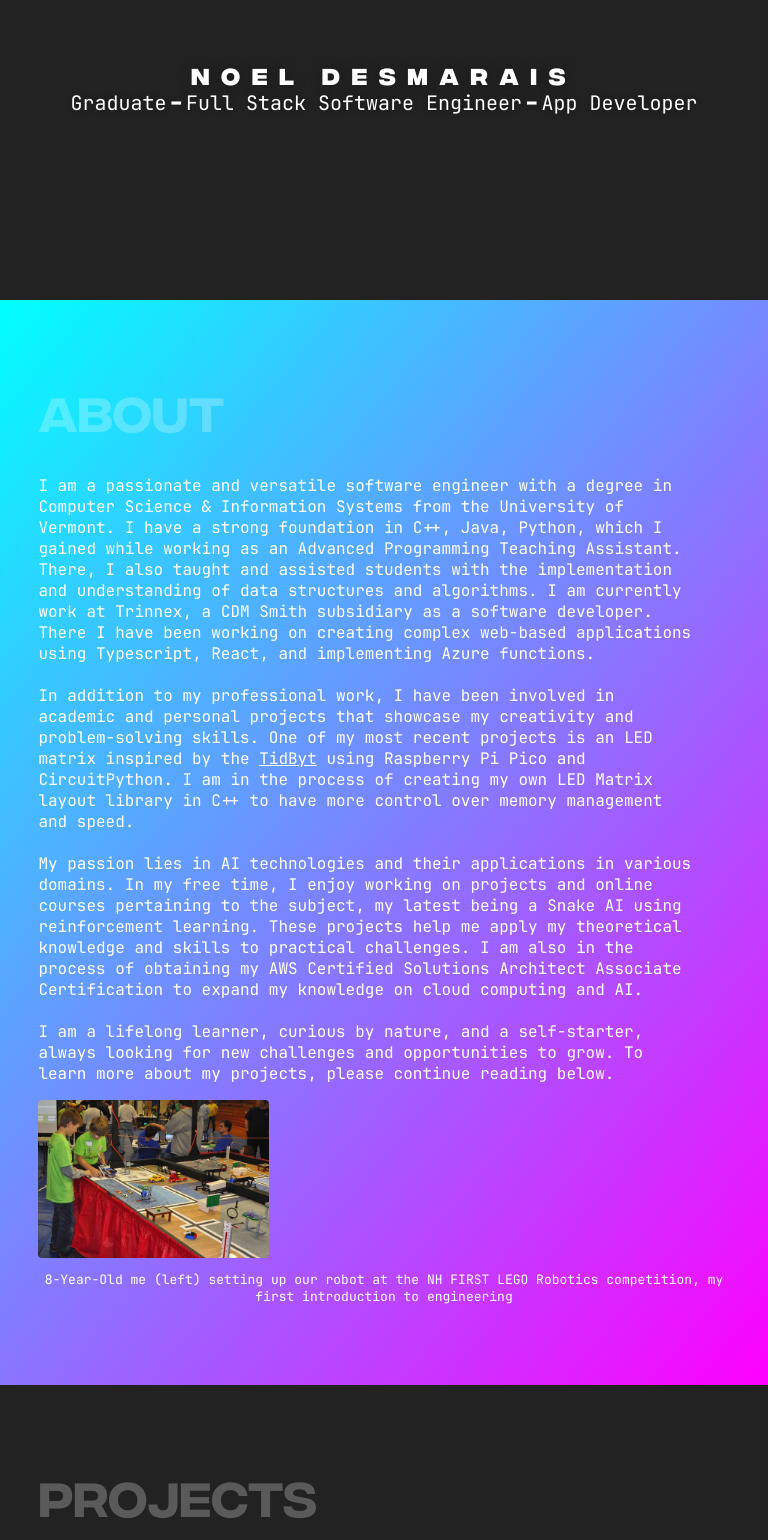
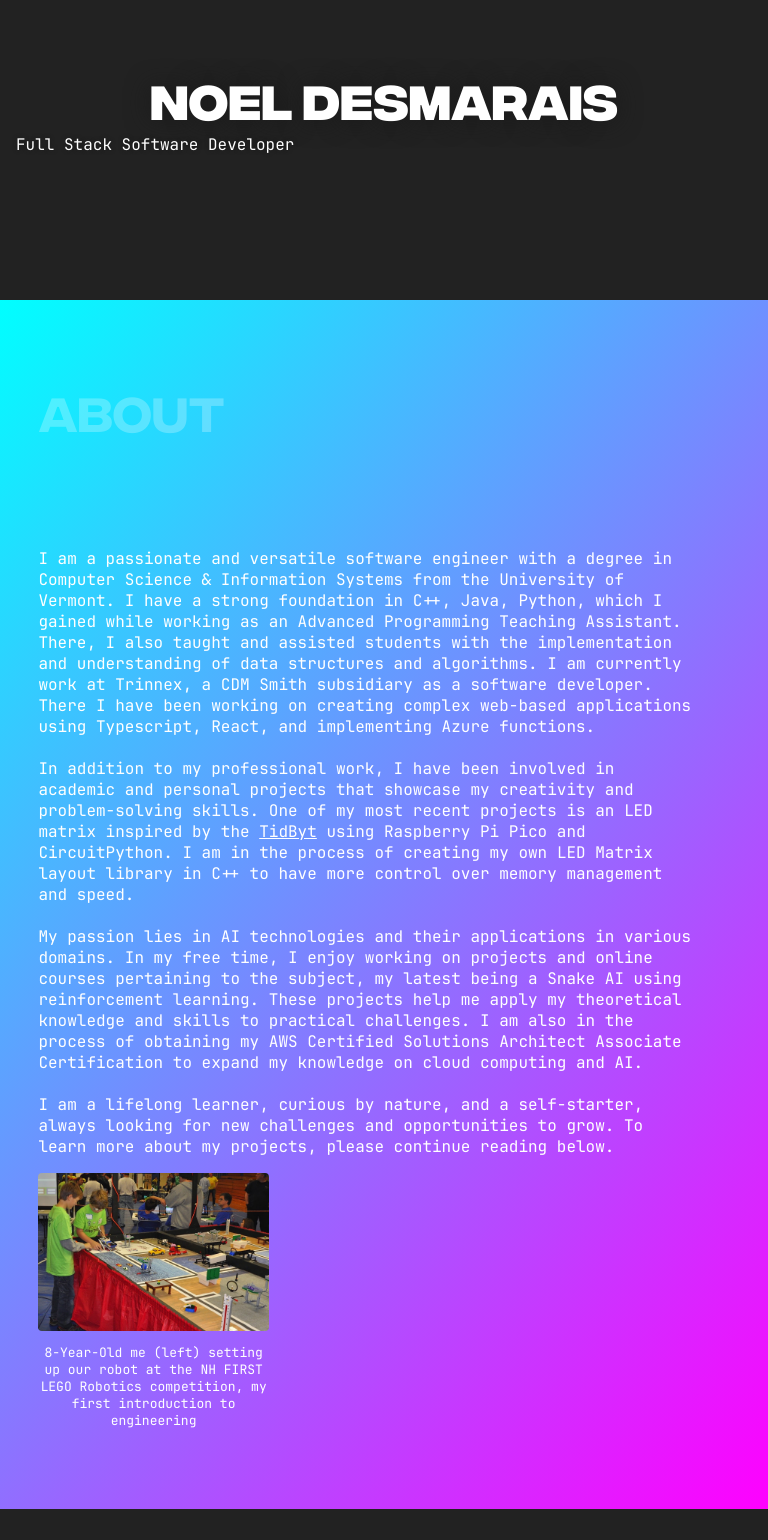
Before and after one commit to npd29/Portfolio-Website, a React (Create React App) app: page / in a window 768 px wide. Shown: the part 460-2000 px from the top of the page. Built offline with nearby package versions, Linux system fonts and the light colour scheme.

Commit message:
[style] - Add mobile styling

```diff
--- a/package.json
+++ b/package.json
@@ -19,6 +19,8 @@
         "react-p5": "^1.4.1",
         "react-p5-wrapper": "^4.1.2",
         "react-scripts": "5.0.1",
+        "sass": "^1.77.8",
+        "scss": "^0.2.4",
         "web-vitals": "^2.1.4"
     },
     "scripts": {
--- a/src/App.css
+++ b/src/App.css
@@ -60,11 +60,7 @@ h2 {
     margin-top: 0;
     font-weight: 500;
 }
-@media (min-width: 768px) {
-    h2 {
-        font-size: 3em;
-    }
-}
+
 .overlay {
     rotate: 60deg;
     width: 100vw;
@@ -173,19 +169,6 @@ body {
     padding: 10vh 5vw;
 }
 
-.heading-container {
-    display: flex;
-    flex-direction: column;
-}
-
-.heading-container h2 {
-    margin: 0;
-}
-.heading-container h3 {
-    margin: 0;
-    font-weight: normal;
-    margin-bottom: 5em;
-}
 .gradient {
     background: linear-gradient(130deg, var(--ltblue) 0%, var(--pink) 100%);
 }
@@ -447,3 +430,24 @@ canvas {
 .hint {
     opacity: 50%;
 }
+@media (max-width: 900px) {
+    .name {
+        padding: 0.5em;
+    }
+    .name h1 {
+        font-size: 3em;
+        letter-spacing: 0;
+    }
+    .name h2 {
+        font-size: 1em;
+        text-align: left;
+        margin: 0;
+        padding: 0.5em;
+    }
+    h1 {
+        font-size: 5vw;
+    }
+    h2 {
+        font-size: 3em;
+    }
+}
--- a/src/components/about/about.css
+++ b/src/components/about/about.css
@@ -1,9 +1,12 @@
 .about {
     display: flex;
     flex-wrap: wrap;
+    padding-top: 1em;
 }
 .about p {
     margin-right: 2em;
+    max-width: 60em;
+    margin-top: 0;
 }
 .about a {
     font-family: 'JetBrains Mono';
@@ -16,6 +19,7 @@
 .image-container {
     display: flex;
     flex-direction: column;
+    width: min-content;
 }
 .image-container p {
     text-align: center;
--- a/src/components/about/about.tsx
+++ b/src/components/about/about.tsx
@@ -1,15 +1,14 @@
 import image from '../../assets/images/lego.jpg';
+import { SectionHeader } from '../section-header/section-header';
 import './about.css';
 export function About() {
     return (
         <div className="content gradient">
-            <div className="heading-container">
-                <h2>ABOUT</h2>
-            </div>
+            <SectionHeader title={'About'} />
             <div className="about">
                 <p>
-                    <br />I am a passionate and versatile software engineer with
-                    a degree in Computer Science &amp; Information Systems from
+                    I am a passionate and versatile software engineer with a
+                    degree in Computer Science &amp; Information Systems from
                     the University of Vermont. I have a strong foundation in
                     C++, Java, Python, which I gained while working as an
                     Advanced Programming Teaching Assistant. There, I also
--- a/src/components/contact.tsx
+++ b/src/components/contact.tsx
@@ -1,13 +1,15 @@
 import linkedinLogo from '../assets/images/linkedin-logo.png';
 import githubLogo from '../assets/images/github-logo.png';
+import { SectionHeader } from './section-header/section-header';
 
 export function Contact() {
     return (
         <div className="content contact">
-            <h2>CONTACT</h2>
-            <h3 className="hint">
-                Feel free to reach out for more information
-            </h3>
+            <SectionHeader
+                title="Contact"
+                description="Feel free to reach out for more information"
+            />
+
             <div className="contact-links">
                 <a
                     href="https://www.linkedin.com/in/noeldesmarais/"
--- a/src/components/hero/hero.tsx
+++ b/src/components/hero/hero.tsx
@@ -31,14 +31,7 @@ export function Hero() {
                 <img className="logo" src={logo} alt="Noel Desmarais' Logo" />
                 <div className="name">
                     <h1>NOEL DESMARAIS</h1>
-                    <h2>
-                        Graduate<span className="fullScreen"> - </span>
-                        <br className="mobile" />
-                        Full Stack Software Engineer
-                        <span className="fullScreen"> - </span>
-                        <br className="mobile" />
-                        App Developer
-                    </h2>
+                    <h2>Full Stack Software Developer</h2>
                 </div>
                 {/* <div className="gear-icon" onClick={toggleSettingsPopup}>
                     <img src="images/settings.png" />
--- a/src/components/projects/projects.tsx
+++ b/src/components/projects/projects.tsx
@@ -1,5 +1,6 @@
 import { Project, projects } from '../../types';
 import { Popup } from '../popup/popup';
+import { SectionHeader } from '../section-header/section-header';
 import './projects.css';
 import { useState } from 'react';
 
@@ -52,10 +53,10 @@ export function Projects() {
 
     return (
         <div className="content project-section">
-            <div className="heading-container">
-                <h2>PROJECTS</h2>
-                <h3 className="hint">Click on a project to expand</h3>
-            </div>
+            <SectionHeader
+                title="Projects"
+                description="Click on a project to expand"
+            />
             <div id="fullscreen" className="fullscreen"></div>
             {content && (
                 <Popup content={content!} setContent={setContent}></Popup>
--- /dev/null
+++ b/src/components/section-header/section-header.scss
@@ -0,0 +1,13 @@
+.heading-container {
+    display: flex;
+    flex-direction: column;
+}
+
+.heading-container h2 {
+    margin: 0;
+}
+.heading-container h3 {
+    margin: 0;
+    font-weight: normal;
+    margin-bottom: 5em;
+}
--- /dev/null
+++ b/src/components/section-header/section-header.tsx
@@ -0,0 +1,14 @@
+import './section-header.scss';
+
+type HeaderProps = {
+    title: String;
+    description?: String;
+};
+export function SectionHeader({ title, description }: HeaderProps) {
+    return (
+        <div className="heading-container">
+            <h2>{title}</h2>
+            <h3 className="hint">{description}</h3>
+        </div>
+    );
+}
```
Also changed, not shown: 1 other file (tests, documents, lock files or other folders).
